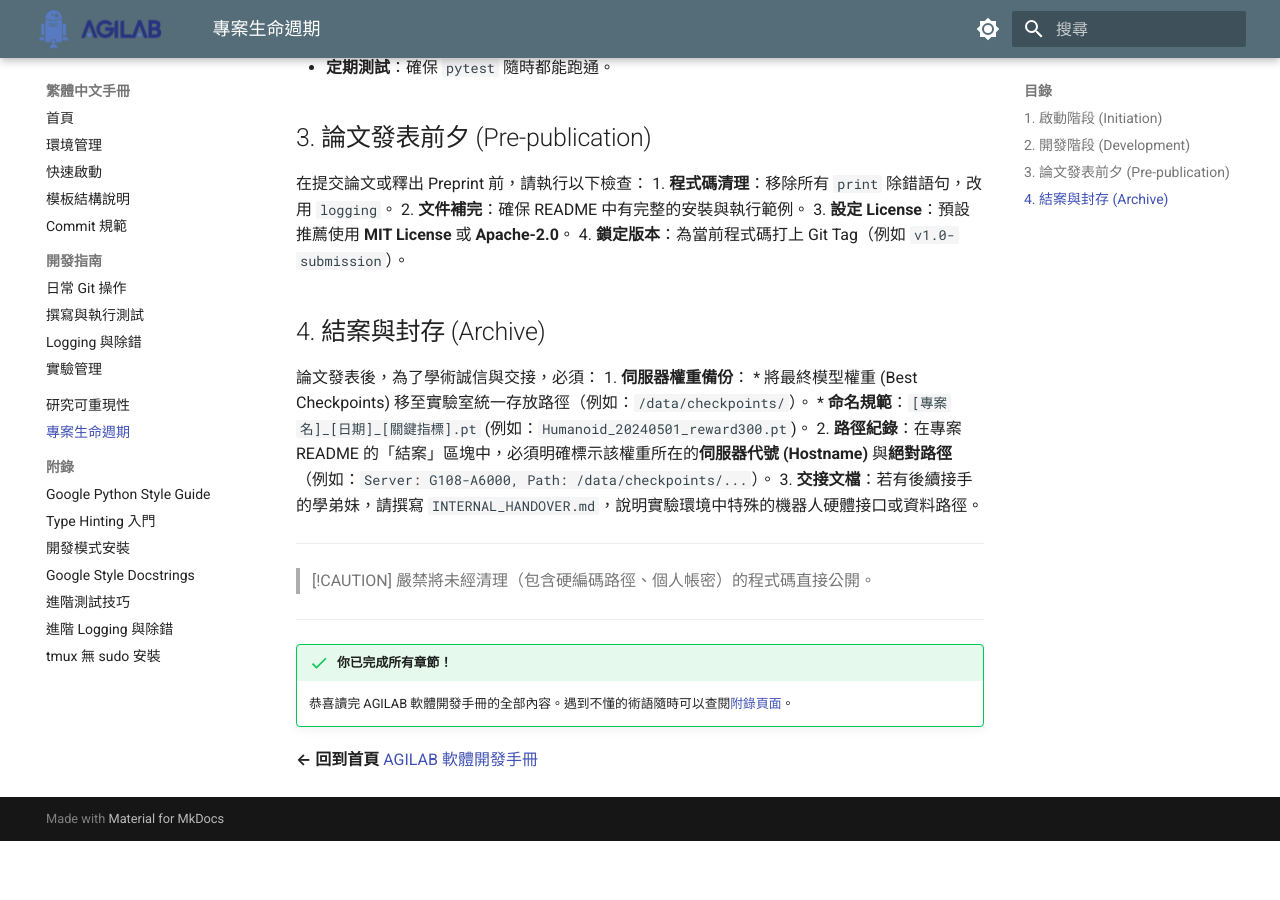
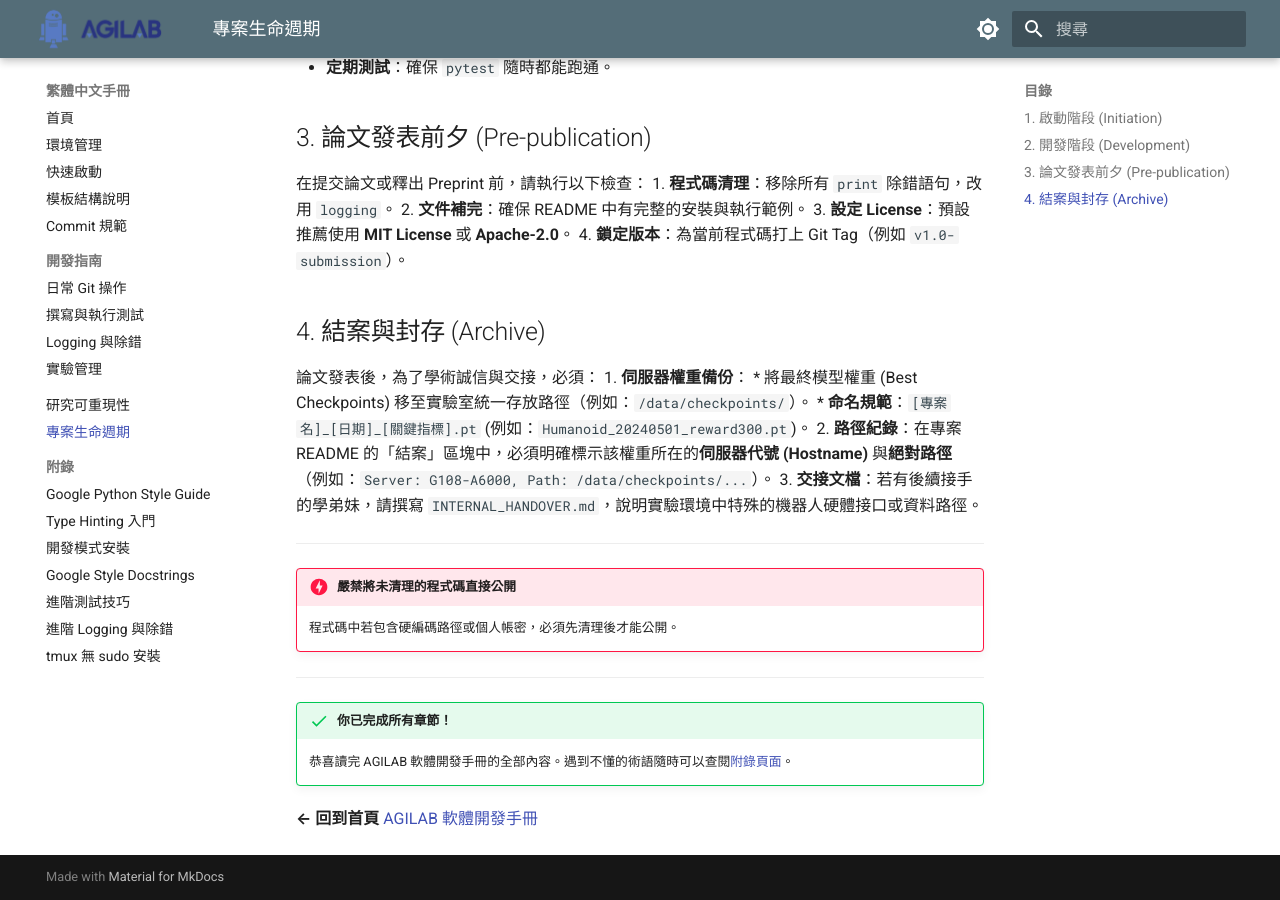
Before and after one commit to AGILAB-NTNU/AGILAB_Software_Lab_Guide, an MkDocs documentation site: the page built from docs/zh/lifecycle.md, in a window 1280 px wide and 900 px high, scrolled down 517 px. Built offline with MkDocs 1.6.1 and Material for MkDocs 9.7.7, drawn with Linux system fonts in a browser that asks for light colours; before the commit the page ends 1358 px from its top, so only the background shows below that.

Commit message:
fix: Replace remaining GitHub-style callouts with MkDocs admonition syntax

```diff
--- a/docs/zh/lifecycle.md
+++ b/docs/zh/lifecycle.md
@@ -32,8 +32,8 @@
 
 ---
 
-> [!CAUTION]
-> 嚴禁將未經清理（包含硬編碼路徑、個人帳密）的程式碼直接公開。
+!!! danger "嚴禁將未清理的程式碼直接公開"
+    程式碼中若包含硬編碼路徑或個人帳密，必須先清理後才能公開。
 
 ---
 
```
Also changed, not shown: docs/zh/conda_guide.md (+2 -2 lines).
